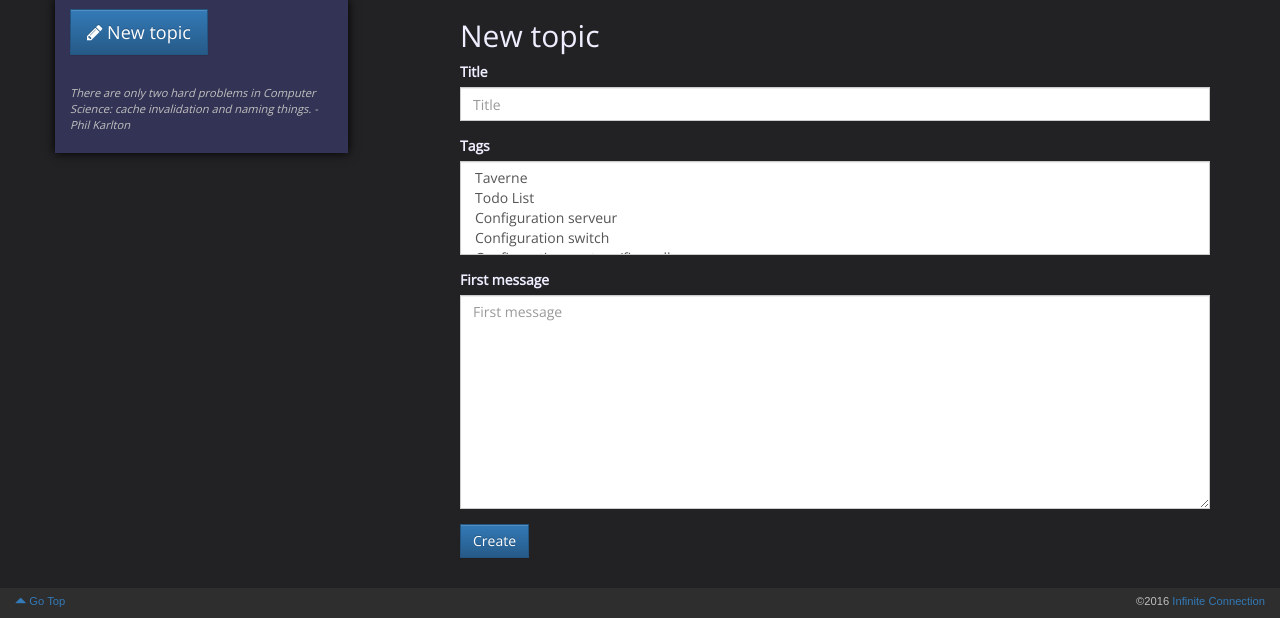
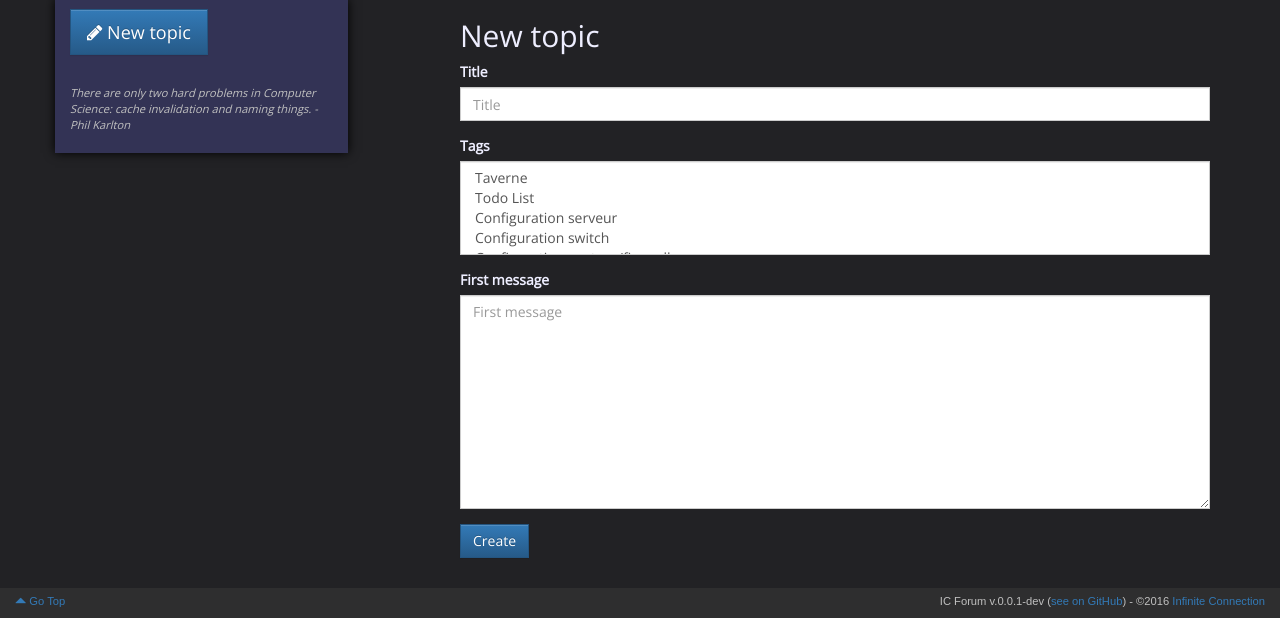
Before and after one commit to rdujardin/icforum, a Django app: page /topic/new/ in a window 1280 px wide. Shown: the part 182-800 px from the top of the page. Run offline with Django 3.2, Linux system fonts and the light colour scheme; data comes from the database, SQL or seed files in the repository; some libraries are stand-ins or nearby versions.

Commit message:
Add version and github link in footer

```diff
--- a/icforum/forum/views.py
+++ b/icforum/forum/views.py
@@ -1,6 +1,7 @@
 from django.shortcuts import render, get_object_or_404, redirect
 from django_tables2 import RequestConfig
 from django.contrib.auth import authenticate, login, logout
+from django.conf import settings
 
 import datetime
 
@@ -44,6 +45,7 @@ def get_rand_pictures():
 
 
 def _render(request, template, extra):
+	extra['ic_forum_version'] = settings.IC_FORUM_VERSION
 	extra['rand_pictures'] = get_rand_pictures()
 	extra['signed_in_user'] = request.user.username if request.user.is_authenticated() else None
 	return render(request, template, extra)
--- a/icforum/icforum/settings.py
+++ b/icforum/icforum/settings.py
@@ -127,3 +127,7 @@ STATIC_URL = '/static/'
 STATICFILES_DIRS = (
     os.path.join(BASE_DIR, 'static'),
 )
+
+# Forum settings
+
+IC_FORUM_VERSION = '0.0.1-dev'
--- a/icforum/templates/forum/_base.html
+++ b/icforum/templates/forum/_base.html
@@ -63,7 +63,7 @@
 				<div class="row">
 					<p class="col-md-12" >
 						<a href="#"><span class="glyphicon glyphicon-triangle-top" aria-hidden="true"></span> Go Top</a>
-						<span class="pull-right">&copy;2016 <a href="https://infiniteconnection.fr">Infinite Connection</a></span>
+						<span class="pull-right">IC Forum v.{{ ic_forum_version }} (<a href="https://github/rdujardin/icforum">see on GitHub</a>) - &copy;2016 <a href="https://infiniteconnection.fr">Infinite Connection</a></span>
 					</p>
 				</div>
 		    </div>
```
